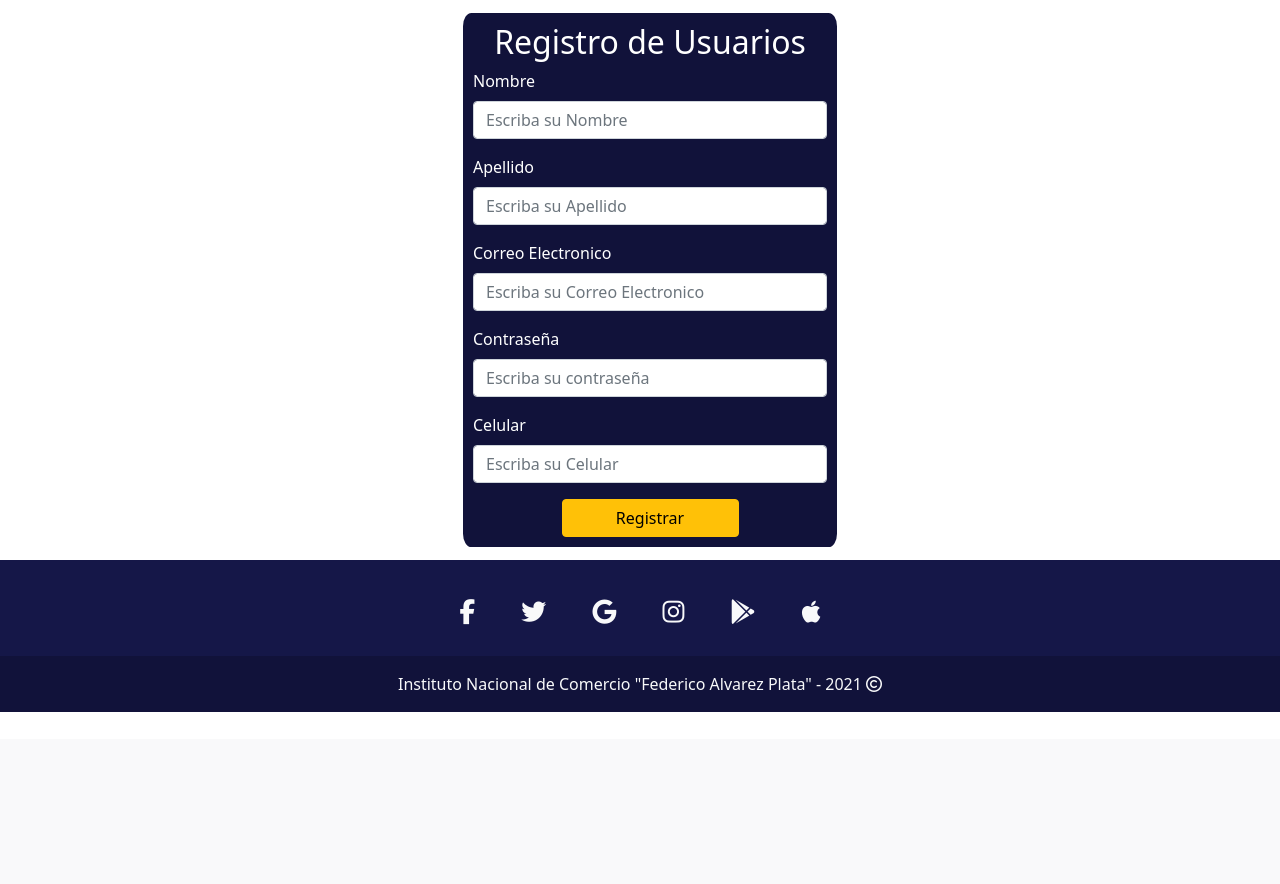
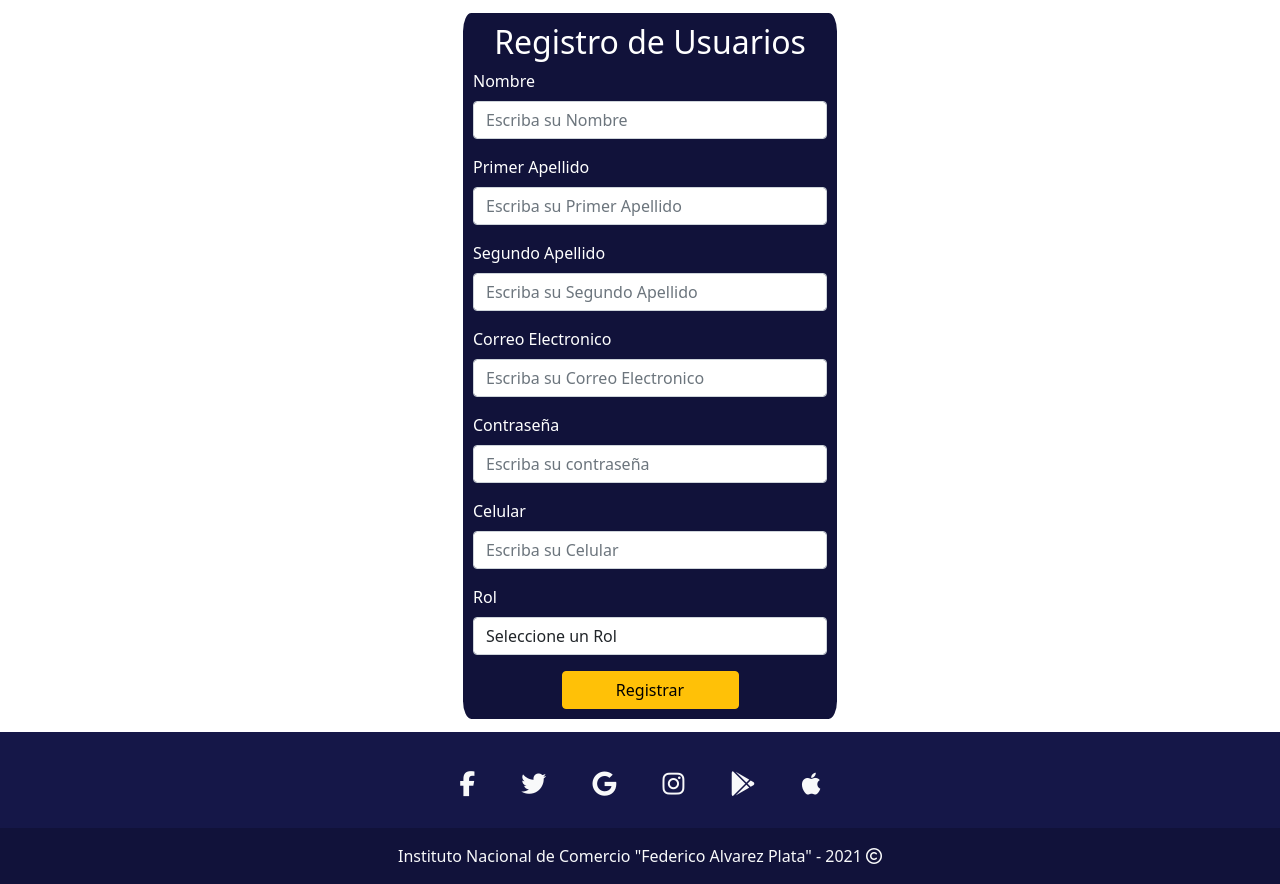
Before and after one commit to diegoperales7/proyectoAnuncios, a CodeIgniter app: page /database/index.php/usuario/agregar in a window 1280 px wide. Shown: the part 61-945 px from the top of the page. Before the commit the page ends 773 px from the top, so only its background shows below. Run offline with CodeIgniter, Linux system fonts and the light colour scheme; tables that the repository leaves empty or names only in its code hold one stand-in row (values such as "Sample post"); some libraries are stand-ins or nearby versions.

Commit message:
adaptacion de interfaz para agregar usuarios

```diff
--- a/application/controllers/usuario.php
+++ b/application/controllers/usuario.php
@@ -43,21 +43,24 @@ class Usuario extends CI_Controller {
 
     public function agregar()
     {
+        $roles=$this->usuario_model->lista_roles();
+        $data['roles']=$roles;
         $this->load->view('inc/header_view.php'); // archivos de cabecera
-		$this->load->view('usuario_agregar'); // contenido
+		$this->load->view('usuario_agregar',$data); // contenido
 		$this->load->view('inc/footer_view.php'); // archivos de footer (js)
     }
 
 
     public function agregarbd(){
 
-        $data['nombre']=$_POST['nombre'];
-        $data['apellido']=$_POST['apellido'];
+        $data['nombres']=$_POST['nombres'];
+        $data['primerApellido']=$_POST['primerApellido'];
+        $data['segundoApellido']=$_POST['segundoApellido'];
         $data['correo']=$_POST['correo'];
         //$encript=$_POST['contrasena'];
         $data['contrasena']=md5($_POST['contrasena']);
         $data['celular']=$_POST['celular'];
-
+        $data['rol_idRol']=$_POST['idRol'];
 
         $this->usuario_model->agregarUsuario($data);
 
--- a/application/models/usuario_model.php
+++ b/application/models/usuario_model.php
@@ -60,5 +60,14 @@ class Usuario_model extends CI_Model {
 
     }
 
+    public function lista_roles()
+    {
+
+        $this->db->select('*');
+        $this->db->from('rol');
+        $this->db->where('activo',1);
+        return $this->db->get();
+
+    }
 
 }
--- a/application/views/usuario_agregar.php
+++ b/application/views/usuario_agregar.php
@@ -15,11 +15,15 @@
 
                 <div class="mb-3">
                     <label for="InputNombre" class="form-label">Nombre</label>
-                    <input type="text" class="form-control" id="InputNombre" name="nombre" placeholder="Escriba su Nombre">
+                    <input type="text" class="form-control" id="InputNombres" name="nombres" placeholder="Escriba su Nombre">
                 </div>
                 <div class="mb-3">
-                    <label for="InputApellido" class="form-label">Apellido</label>
-                    <input type="text" class="form-control" id="InputApellido" name="apellido" placeholder="Escriba su Apellido">
+                    <label for="InputApellido" class="form-label">Primer Apellido</label>
+                    <input type="text" class="form-control" id="InputprimerApellido" name="primerApellido" placeholder="Escriba su Primer Apellido">
+                </div>
+                <div class="mb-3">
+                    <label for="InputApellido" class="form-label">Segundo Apellido</label>
+                    <input type="text" class="form-control" id="InputsegundoApellido" name="segundoApellido" placeholder="Escriba su Segundo Apellido">
                 </div>
                 <div class="mb-3">
                     <label for="InputEmail" class="form-label">Correo Electronico</label>
@@ -35,7 +39,18 @@
                     <label for="InputCelular" class="form-label">Celular</label>
                     <input type="number" class="form-control" id="InputCelular" name="celular" placeholder="Escriba su Celular">
                 </div>
+                <div class="mb-3">
+                    <label for="Inputrol_idRol" class="form-label">Rol</label>
+                    <select class="form-control" name="idRol" >
+                        <option value="" selected>Seleccione un Rol</option>
+                        <?php
+                        foreach($roles->result() as $row){?>
+                            <option value="<?php echo $row->idRol; ?>"><?php echo $row->nombre; ?></option><?php
 
+                        }?>
+
+                    </select>
+                </div>
 
                 <div class="d-grid gap-2 col-6 mx-auto">
                     <button class="btn btn-warning" type="submit">Registrar</button>
```
